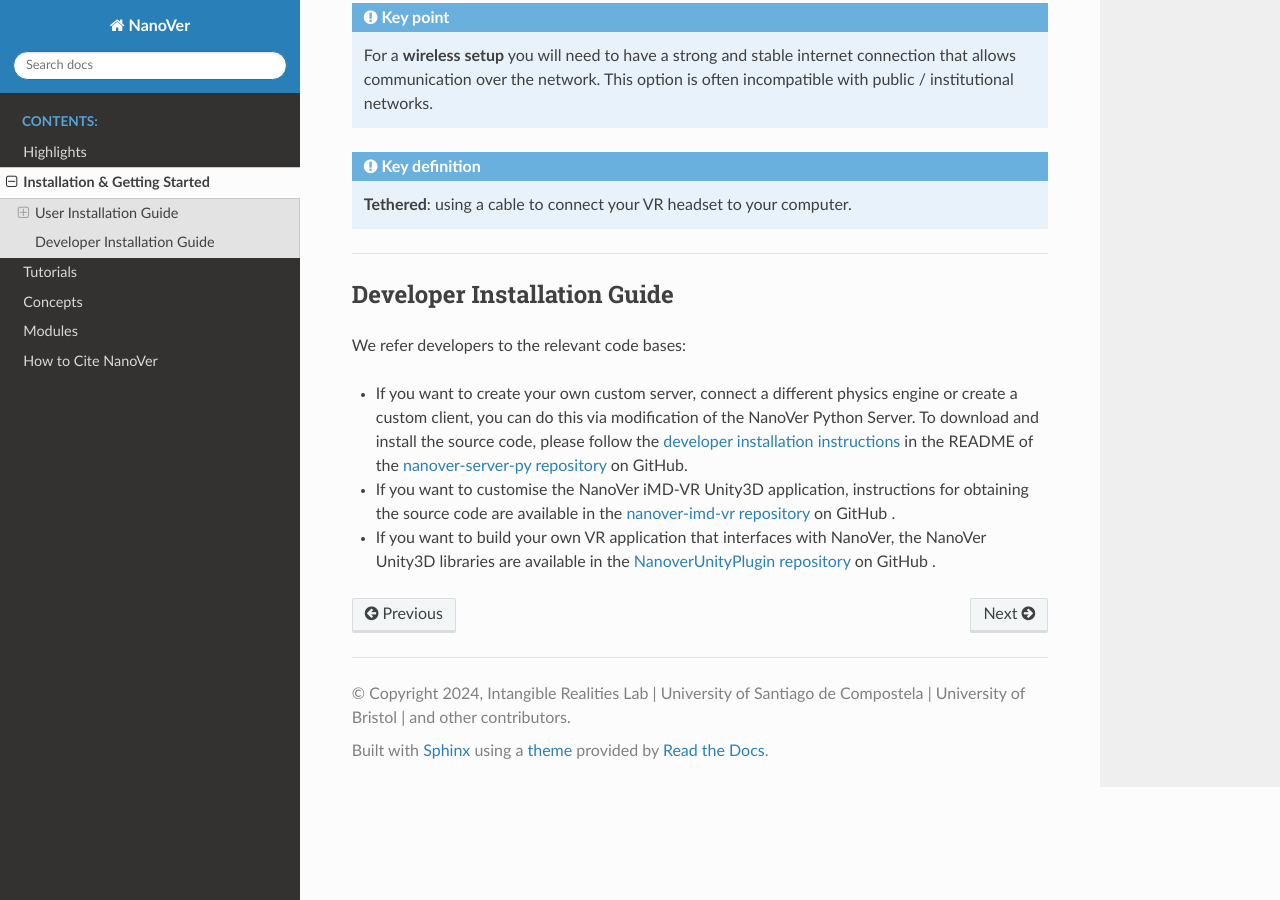
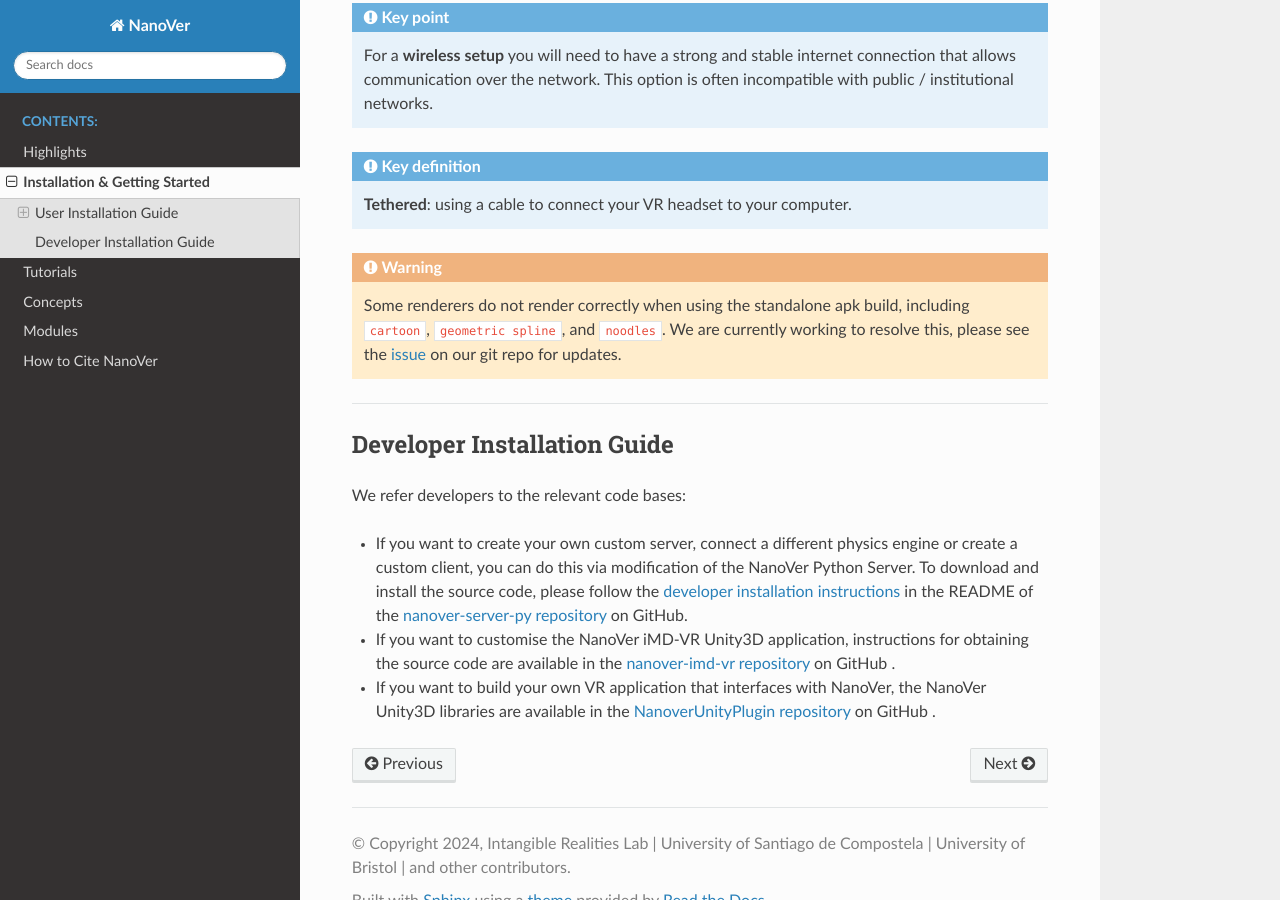
Before and after one commit to IRL2/nanover-docs, a Sphinx documentation site: the page built from source/installation.rst, in a window 1280 px wide and 900 px high, scrolled down 2698 px. Built offline with Sphinx 7.4.7 and the Read the Docs theme 3.1.0, drawn with Linux system fonts in a browser that asks for light colours; pages that are not in the unit, such as notebooks, are missing from menus; the version number could not be read and is left out.

Commit message:
Add warning about broken renderers on apk build
Added a warning on the installation page and the iMD-VR tutorial page to say that there are issues with rendering on the standalone apk build, with a link to the issue on the nanover-server-py repo.

```diff
--- a/source/installation.rst
+++ b/source/installation.rst
@@ -189,6 +189,13 @@
 
     \ **Tethered**: using a cable to connect your VR headset to your computer.
 
+.. warning::
+
+    Some renderers do not render correctly when using the standalone apk build, including ``cartoon``,
+    ``geometric spline``, and ``noodles``.
+    We are currently working to resolve this, please see the
+    `issue <https://github.com/IRL2/nanover-server-py/issues/192>`_ on our git repo for updates.
+
 ----
 
 
```
Also changed, not shown: source/tutorials/vrclient.rst (+7 -0 lines).
